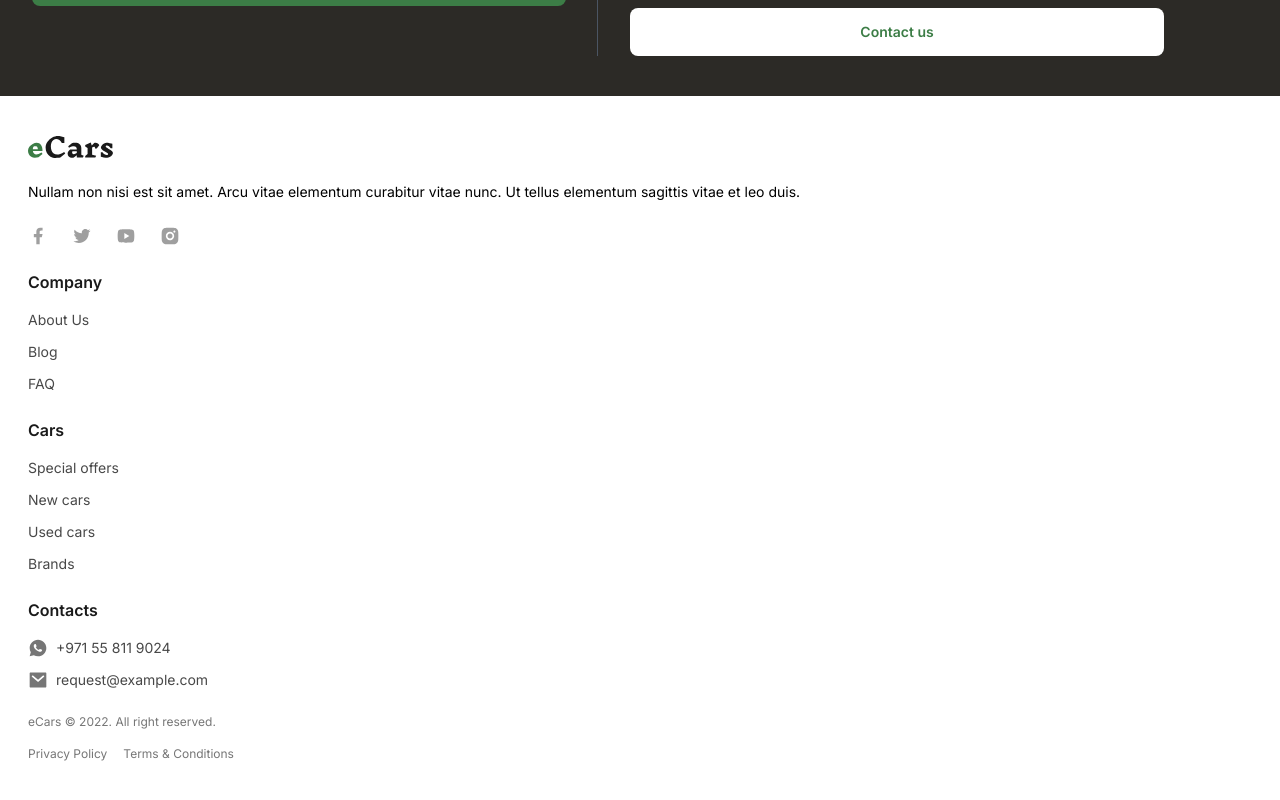
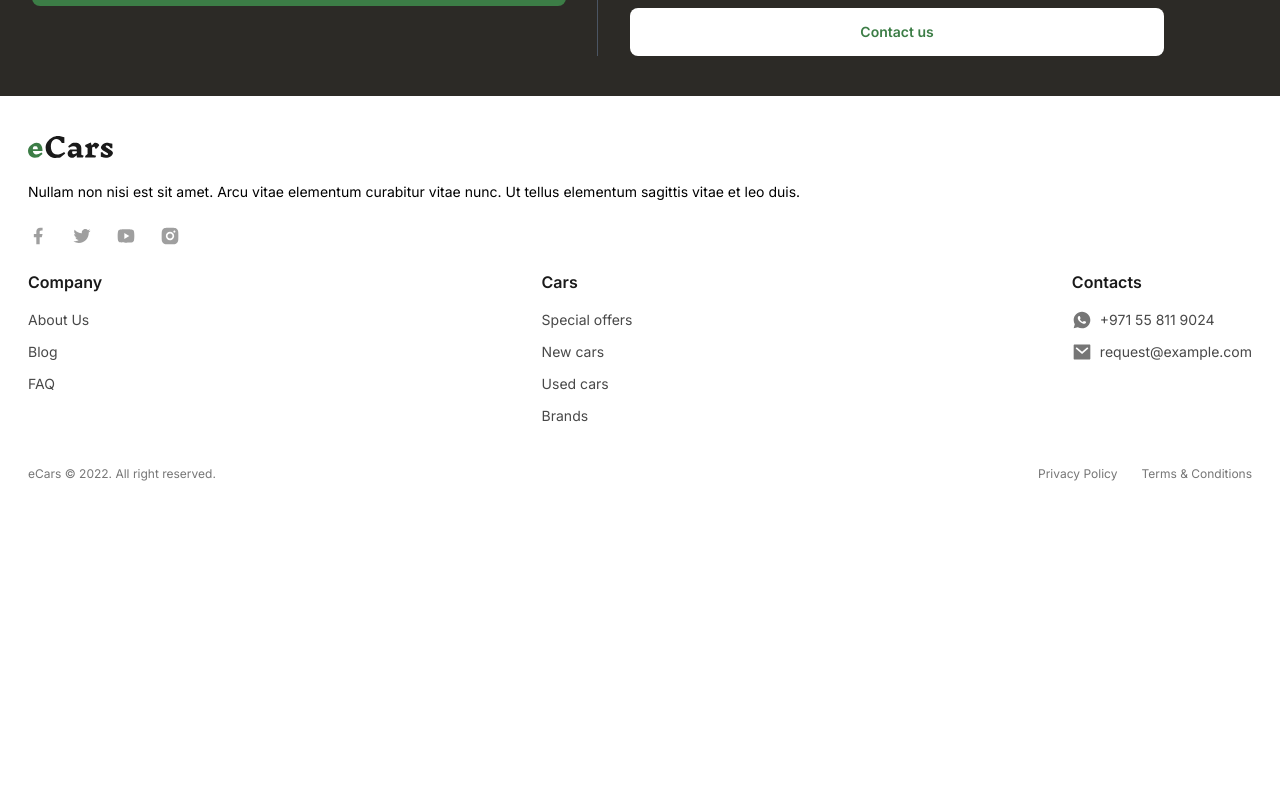
Before and after one commit to ahmetayyildiz66/ecars, a Vue app: page / in a window 1280 px wide. Shown: the part 4360-5160 px from the top of the page. After the commit the page ends 4882 px from the top, so only its background shows below. Built offline with nearby package versions, Linux system fonts and the light colour scheme.

Commit message:
footer: tablet and desktop

```diff
--- a/src/layouts/EcFooter.vue
+++ b/src/layouts/EcFooter.vue
@@ -1,5 +1,7 @@
 <template>
   <footer class="container py-8 md:py-10">
+    <div class="lg:flex lg:items-center lg:space-x-28">
+
       <div class="space-y-6 lg:w-[288px]">
         <IconLogo />
         <p class="text-sm">
@@ -14,7 +16,8 @@
         </div>
       </div>
 
-    <div class="py-6 text-gray-750">
+      <div class="flex flex-col md:flex-row space-y-6 md:space-y-0 mt-6 md:justify-between lg:ml-auto lg:justify-between lg:flex-1">
+        <div class=" text-gray-750">
           <h6 class="text-gray-950 font-semibold">Company</h6>
           <ul class="space-y-3 mt-4 text-sm">
             <li>About Us</li>
@@ -33,14 +36,13 @@
           </ul>
         </div>
 
-    <div class="text-gray-750 mt-6">
+        <div class="text-gray-750">
           <h6 class="text-gray-950 font-semibold">Contacts</h6>
           <ul class="space-y-3 mt-4 text-sm">
             <li class="flex items-center space-x-2">
               <IconWhatsapp :height="20" :width="20" fill="#767676" />
               <span>+971 55 811 9024</span>
             </li>
-
             <li class="flex items-center space-x-2">
               <IconMail :height="20" :width="20" fill="#767676" />
               <span>request@example.com</span>
@@ -48,9 +50,12 @@
           </ul>
         </div>
 
-    <div class="mt-6 text-xs text-gray-550 space-y-4">
+      </div>
+    </div>
+
+    <div class="mt-6 md:mt-10 md:flex md:items-center md:justify-between text-xs text-gray-550 space-y-4 md:space-y-0">
       <p>eCars © 2022. All right reserved.</p>
-      <p class="space-x-4">
+      <p class="space-x-4 md:space-x-6">
         <span>Privacy Policy</span>
         <span>Terms & Conditions</span>
       </p>
```
Lines whose indentation alone changed are shown as unchanged.
